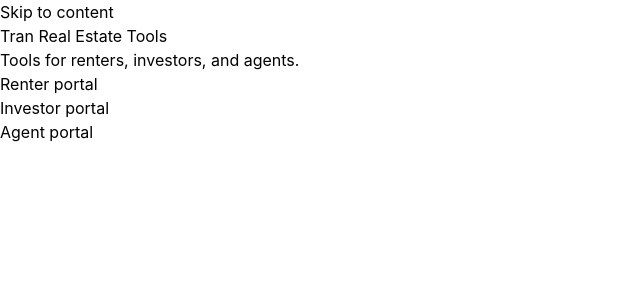
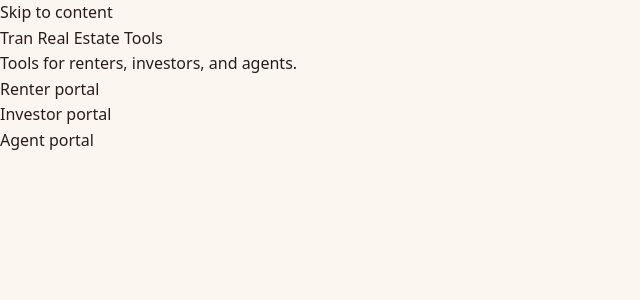
Before and after one commit to wolfwdavid/tran_real_estate, a SvelteKit app in the folder apps/web/: page / in a window 1280 px wide. Shown: the top 300 px of the page, without its empty margins (0-640 px from the left). Built offline with nearby package versions, Linux system fonts and the light colour scheme.

Commit message:
feat(02-03): brand tokens in Tailwind @theme with parity test
- reset the default palette and mirror @tran/brand color, font, radius, shadow, ease, container
- four-step type scale (label/body/heading/display)
- base layer: page ground, focus ring, scroll margin, reduced motion

```diff
--- a/apps/web/src/app.css
+++ b/apps/web/src/app.css
@@ -1,6 +1,102 @@
 @import 'tailwindcss';
+
 @theme {
+	--color-*: initial;
+	--color-white: #ffffff;
+	--color-background: #fbf7f0;
+	--color-surface: #f2e9db;
+	--color-card: #fffdf9;
+	--color-foreground: #2b1d16;
+	--color-muted-foreground: #5c4a3e;
+	--color-primary: #a4452a;
+	--color-primary-hover: #87361f;
+	--color-primary-foreground: #ffffff;
+	--color-secondary: #4f6449;
+	--color-secondary-surface: #e4eadf;
+	--color-accent-surface: #f6e3d8;
+	--color-border: #e2d5c3;
+	--color-border-strong: #8a7462;
+	--color-ring: #a4452a;
+	--color-destructive: #a1271f;
+	--color-deco-terracotta: #c8714e;
+	--color-deco-sage: #8fa386;
+
+	--font-display: 'Fraunces Variable', Georgia, 'Times New Roman', serif;
+	--font-sans: 'Inter Variable', ui-sans-serif, system-ui, -apple-system, 'Segoe UI', sans-serif;
+
+	--text-label: 0.875rem;
+	--text-label--line-height: 1.4;
+	--text-body: 1rem;
+	--text-body--line-height: 1.6;
+	--text-heading: 1.5rem;
+	--text-heading--line-height: 1.25;
+	--text-heading--letter-spacing: -0.005em;
+	--text-display: 2.5rem;
+	--text-display--line-height: 1.1;
+	--text-display--letter-spacing: -0.015em;
+
+	--radius-sm: 4px;
+	--radius-md: 8px;
+	--radius-lg: 16px;
+	--radius-full: 9999px;
+
+	--shadow-card: 0 1px 2px rgb(43 29 22 / 0.06), 0 8px 24px -12px rgb(43 29 22 / 0.18);
+	--shadow-card-hover: 0 2px 4px rgb(43 29 22 / 0.08), 0 16px 32px -16px rgb(43 29 22 / 0.24);
+
+	--ease-out: cubic-bezier(0.22, 1, 0.36, 1);
+
+	--container-page: 70rem;
+	--container-reading: 40rem;
 }
+
+@layer base {
+	html {
+		background-color: var(--color-background);
+		color: var(--color-foreground);
+		font-family: var(--font-sans);
+		-webkit-text-size-adjust: 100%;
+		text-size-adjust: 100%;
+	}
+	body {
+		min-height: 100dvh;
+		display: flex;
+		flex-direction: column;
+		font-size: 1rem;
+		line-height: 1.6;
+	}
+	main {
+		flex: 1;
+	}
+	h1,
+	h2 {
+		text-wrap: balance;
+		font-optical-sizing: auto;
+	}
+	p {
+		text-wrap: pretty;
+	}
+	:focus-visible {
+		outline: 2px solid var(--color-ring);
+		outline-offset: 2px;
+	}
+	[id] {
+		scroll-margin-top: 16px;
+	}
+	@media (prefers-reduced-motion: no-preference) {
+		html {
+			scroll-behavior: smooth;
+		}
+	}
+	@media (prefers-reduced-motion: reduce) {
+		*,
+		*::before,
+		*::after {
+			transition-duration: 0ms !important;
+			animation-duration: 0ms !important;
+		}
+	}
+}
+
 .app-root {
 	display: contents;
 }
```
